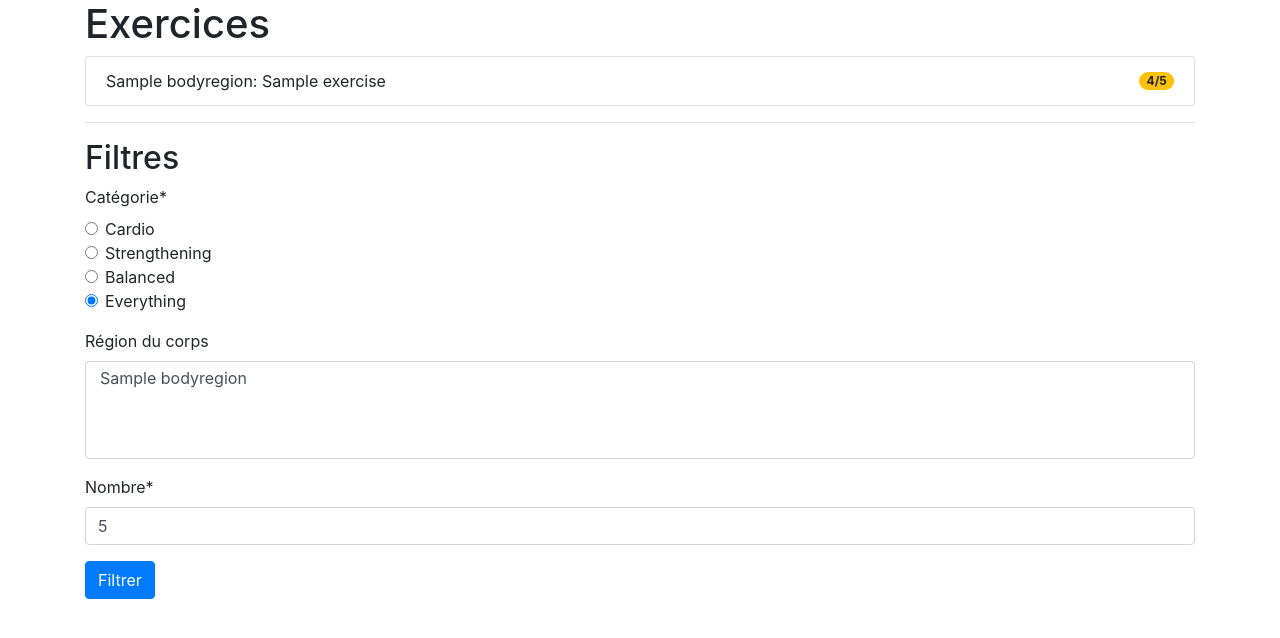
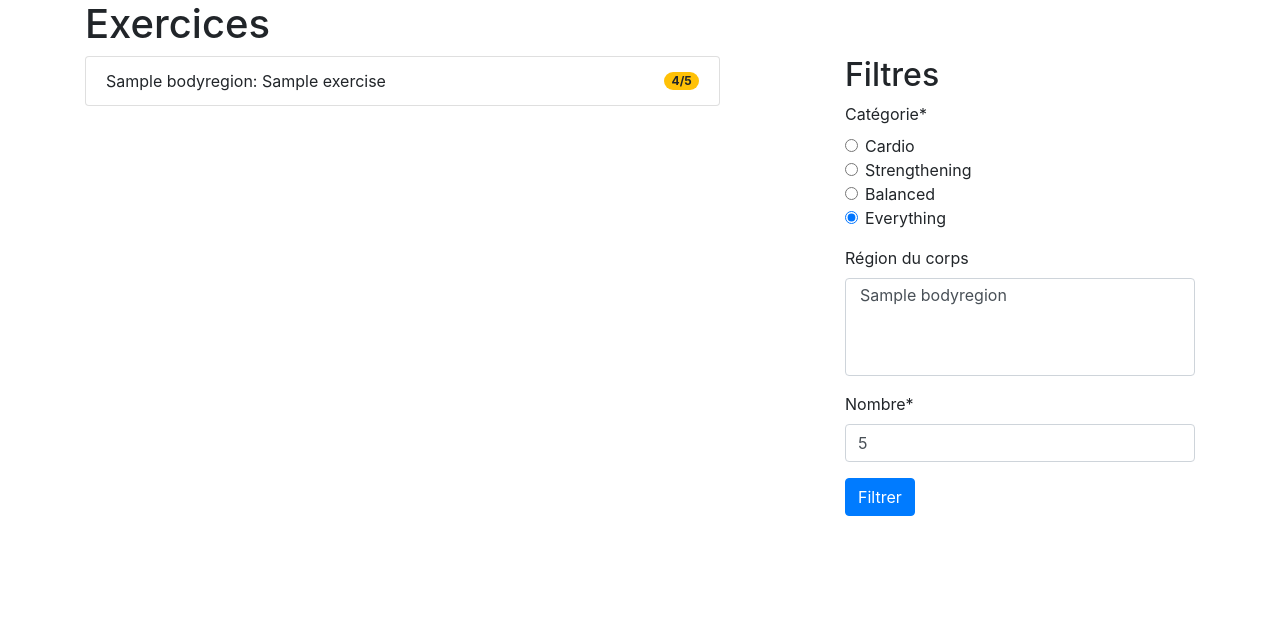
Before and after one commit to Crocmagnon/workout-suggest, a Django app: page /exercises/ in a window 1280 px wide. Shown: the top 638 px of the page. Run offline with Django 3.2, Linux system fonts and the light colour scheme; tables that the repository leaves empty hold one stand-in row (values such as "Sample post"); some libraries are stand-ins or nearby versions.

Commit message:
Improve display

```diff
--- a/src/exercises/templates/exercises/exercise_list.html
+++ b/src/exercises/templates/exercises/exercise_list.html
@@ -5,19 +5,31 @@
     Exercices
 {% endblock %}
 {% block content %}
+    <div class="row">
+        <div class="col-12">
             <h1>Exercices</h1>
+        </div>
+    </div>
+    <div class="row">
+        <div class="col-lg-7">
             <ul class="list-group">
                 {% for exercise in exercises %}
                     <li class="list-group-item d-flex justify-content-between align-items-center">
                         {{ exercise.get_body_regions }}: {{ exercise.name }}
                         {% include "exercises/rating_badge.html" %}
                     </li>
+                {% empty %}
+                    <li class="list-group-item list-group-item-danger">Aucun exercice trouvé</li>
                 {% endfor %}
             </ul>
-    <hr>
+        </div>
+        <div class="col-lg-4 offset-lg-1">
+            <hr class="d-block d-lg-none">
             <form action="" method="get">
                 <h2>Filtres</h2>
                 {{ form|crispy }}
                 <button class="btn btn-primary" type="submit">Filtrer</button>
             </form>
+        </div>
+    </div>
 {% endblock %}
```
Lines whose indentation alone changed are shown as unchanged.
